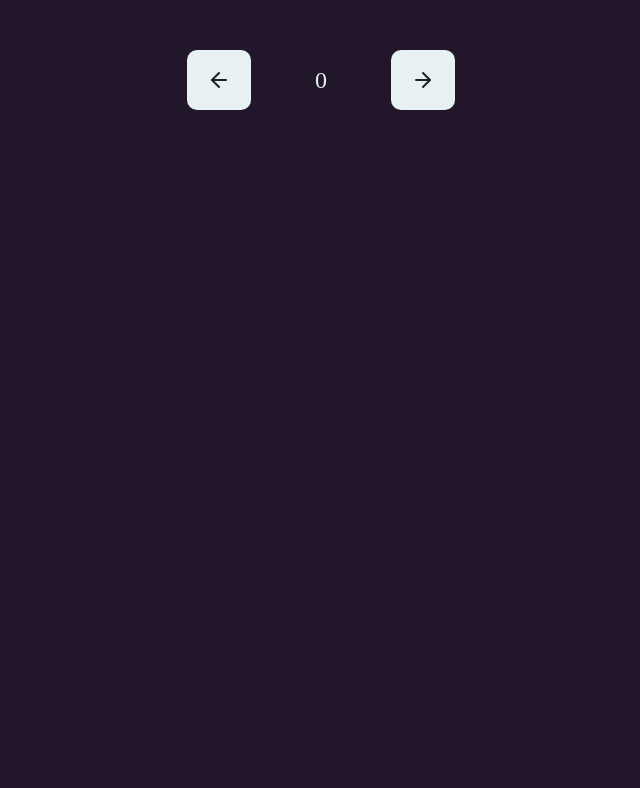
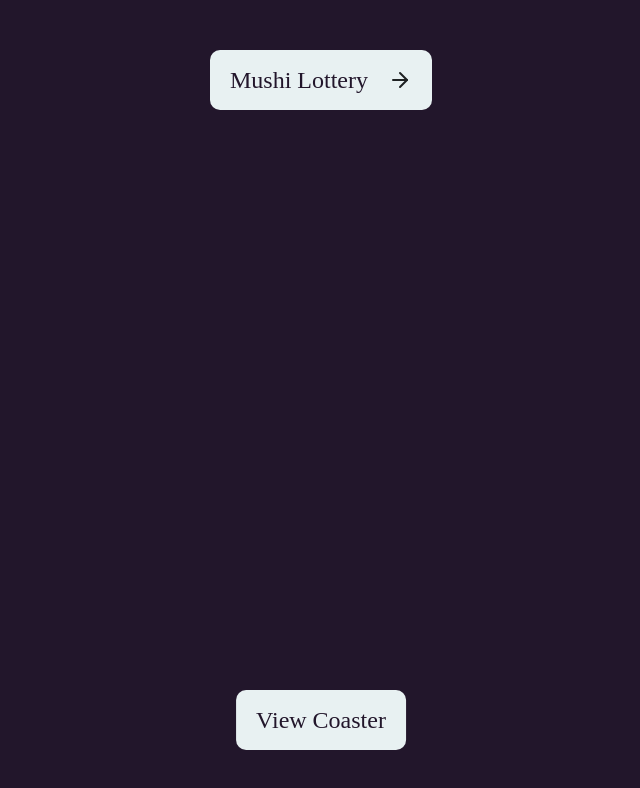
Before and after one commit to FrankBevr/Inkora, a React (Vite) app in the folder Frontend/: page / in a window 1280 px wide. Shown: the top 788 px of the page, without its empty margins (319-959 px from the left). Built offline with nearby package versions, Linux system fonts and the light colour scheme; a web font is replaced by a local one; what useink would draw is missing.

Commit message:
:zap: (/Frontend) complete pagination

```diff
--- a/Frontend/src/App.jsx
+++ b/Frontend/src/App.jsx
@@ -5,6 +5,7 @@ import ScratchExperience from "./components/ScratchExperience";
 import { useViewState } from "./store/store"; // import the ViewState store
 import { useState } from "react";
 import PrimaryButton from "./components/PrimaryButton";
+import styles from "./App.module.css";
 
 const LocalChain = {
   ...Custom,
@@ -28,34 +29,37 @@ const App = () => {
         {currentIndex === 0 ? (
           <ArExperience started={started} />
         ) : (
+          <>
             <ScratchExperience />
+          </>
         )}
-        <div className="button-container-top">
+        <div className={styles.buttonContainerTop}>
+          {currentIndex === 0 && (
             <PrimaryButton
-            label={"Forward"}
-            iconLeftVis={true}
-            labelVis={false}
-            onClick={() => {
-              forward();
-            }}
-          >
-            Forward
-          </PrimaryButton>
-        <h3 style={{whiteSpace: 'nowrap', alignSelf: 'center'}}>{currentIndex}</h3>
-          <PrimaryButton
-            label={"Backward"}
+              label={"Mushi Lottery"}
               iconRightVis={true}
-            labelVis={false}
+              labelVis={true}
               onClick={() => {
                 backward();
               }}
-          >
-            Backward
-          </PrimaryButton>
-
-          {/* {started === null && (
+            ></PrimaryButton>
+          )}
+          {currentIndex === 1 && (
+            <PrimaryButton
+              label={"Back"}
+              iconLeftVis={true}
+              labelVis={true}
+              onClick={() => {
+                backward();
+              }}
+            ></PrimaryButton>
+          )}
+        </div>
+        <div className={styles.buttonContainerBottom}>
+          {started === null && currentIndex === 0 && (
             <PrimaryButton
               label={"View Coaster"}
+              labelVis={true}
               onClick={() => {
                 setStarted("three");
               }}
@@ -63,19 +67,20 @@ const App = () => {
               View Coaster
             </PrimaryButton>
           )}
-          {started !== null && (
+          {started !== null &&  currentIndex === 0 && (
             <PrimaryButton
-              label={"Stop View"}
+              label={"Stop"}
+              labelVis={true}
               onClick={() => {
-                setStarted(null);
+                setStarted("three");
               }}
             >
-              Stop View
+              View Coaster
             </PrimaryButton>
-          )} */}
+          )}
         </div>
       </UseInkProvider>
-      <div className="frame"></div>
+      <div className={styles.frame}></div>
     </>
   );
 };
--- /dev/null
+++ b/Frontend/src/App.module.css
@@ -0,0 +1,49 @@
+.buttonContainer {
+  position: absolute;
+  top: 50%;
+  left: 50%;
+  transform: translate(-50%, -50%);
+}
+
+.buttonContainerTop {
+  position: absolute;
+  top: 10%;
+  left: 50%;
+  transform: translate(-50%, -50%);
+  display: flex;
+  flex-direction: space-between;
+  gap: 5vw;
+}
+
+.buttonContainerMiddle {
+  position: absolute;
+  top: 55%;
+  left: 50%;
+  transform: translate(-50%, -50%);
+  display: flex;
+  flex-direction: space-between;
+  gap: 5vw;
+}
+
+.buttonContainerBottom {
+  position: absolute;
+  top: 90%;
+  left: 50%;
+  transform: translate(-50%, -50%);
+  display: flex;
+  flex-direction: space-between;
+  gap: 5vw;
+}
+
+.container {
+  width: 100vw;
+  height: 100vh;
+}
+
+.noWrap {
+  white-space: nowrap;
+}
+
+.alignSelfCenter {
+  align-self: center;
+}
--- a/Frontend/src/components/SelectWalletView.jsx
+++ b/Frontend/src/components/SelectWalletView.jsx
@@ -1,6 +1,6 @@
 import { useAllWallets, useWallet } from "useink";
 import PrimaryButton from "./PrimaryButton";
-import styles from './SelectWalletView.module.css';
+import styles from "./SelectWalletView.module.css";
 
 const SelectWalletView = () => {
   const wallets = useAllWallets();
@@ -8,26 +8,36 @@ const SelectWalletView = () => {
   return (
     <div className={styles.walletViewFlex}>
       {wallets.map((w) => (
-        <div key={w.title} >
+        <div key={w.title}>
           {w.installed ? (
-            <PrimaryButton iconLeftVis={true} iconLeftComp={
+            <PrimaryButton
+              iconLeftVis={true}
+              iconLeftComp={
                 <img
                   src={w.logo.src}
                   style={{ width: 24, height: 24 }}
                   alt={w.logo.alt}
                 />
-            } labelVis={true} label={`Connect ${w.title}`} onClick={() => connect(w.extensionName)}>
-
-            </PrimaryButton>
+              }
+              labelVis={true}
+              label={`Connect ${w.title}`}
+              onClick={() => connect(w.extensionName)}
+            ></PrimaryButton>
           ) : (
-            <PrimaryButton labelVis={true} label={`Install ${w.title}`} iconLeftVis={true} iconLeftComp={
+            <PrimaryButton
+              labelVis={true}
+              label={`Install ${w.title}`}
+              iconLeftVis={true}
+              iconLeftComp={
                 <img
                   src={w.logo.src}
                   style={{ width: 24, height: 24 }}
                   alt={w.logo.alt}
                 />
-            } href={w.installUrl}>
-            </PrimaryButton>
+              }
+              href={w.installUrl}
+              style={{ width: "100%" }}
+            ></PrimaryButton>
           )}
         </div>
       ))}
--- a/Frontend/src/index.css
+++ b/Frontend/src/index.css
@@ -109,6 +109,15 @@ em {
   flex-direction: space-between;
   gap: 5vw;
 }
+.button-container-middle {
+  position: absolute;
+  top: 70%;
+  left: 50%;
+  transform: translate(-50%, -50%);
+  display: flex;
+  flex-direction: space-between;
+  gap: 5vw;
+}
 
 .container {
   width: 100vw;
```
Lines whose indentation alone changed are shown as unchanged.
